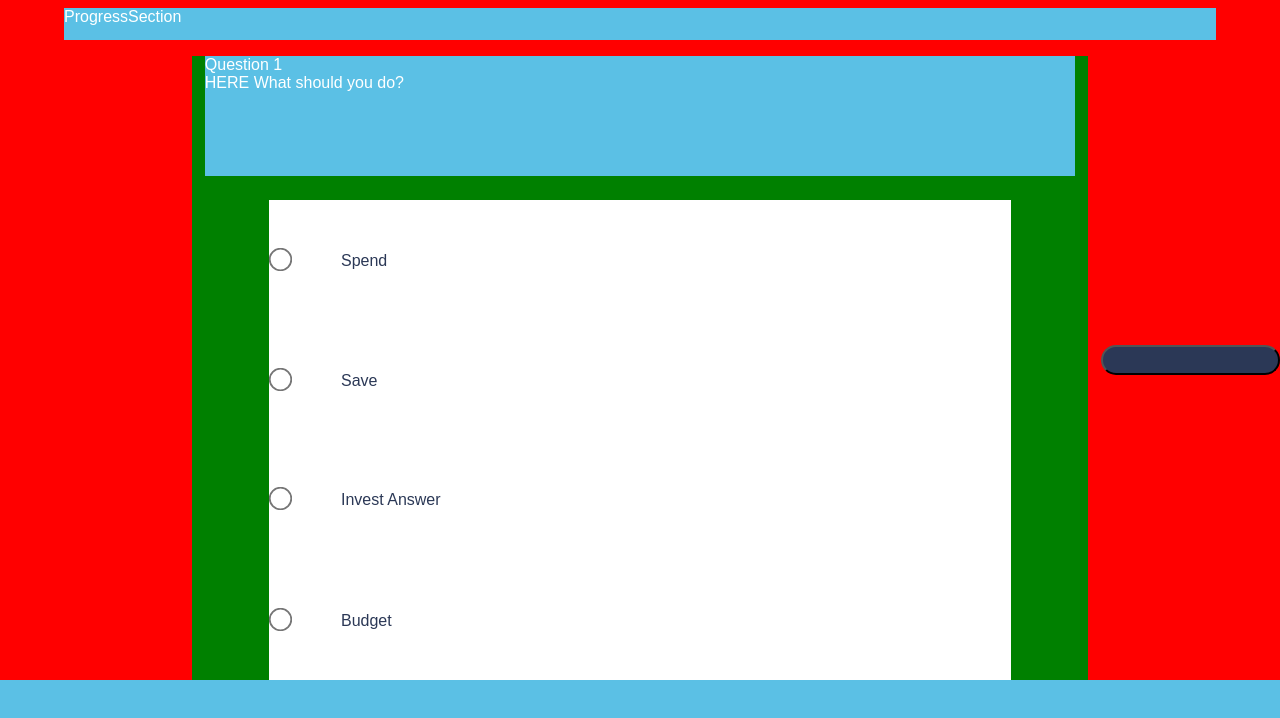
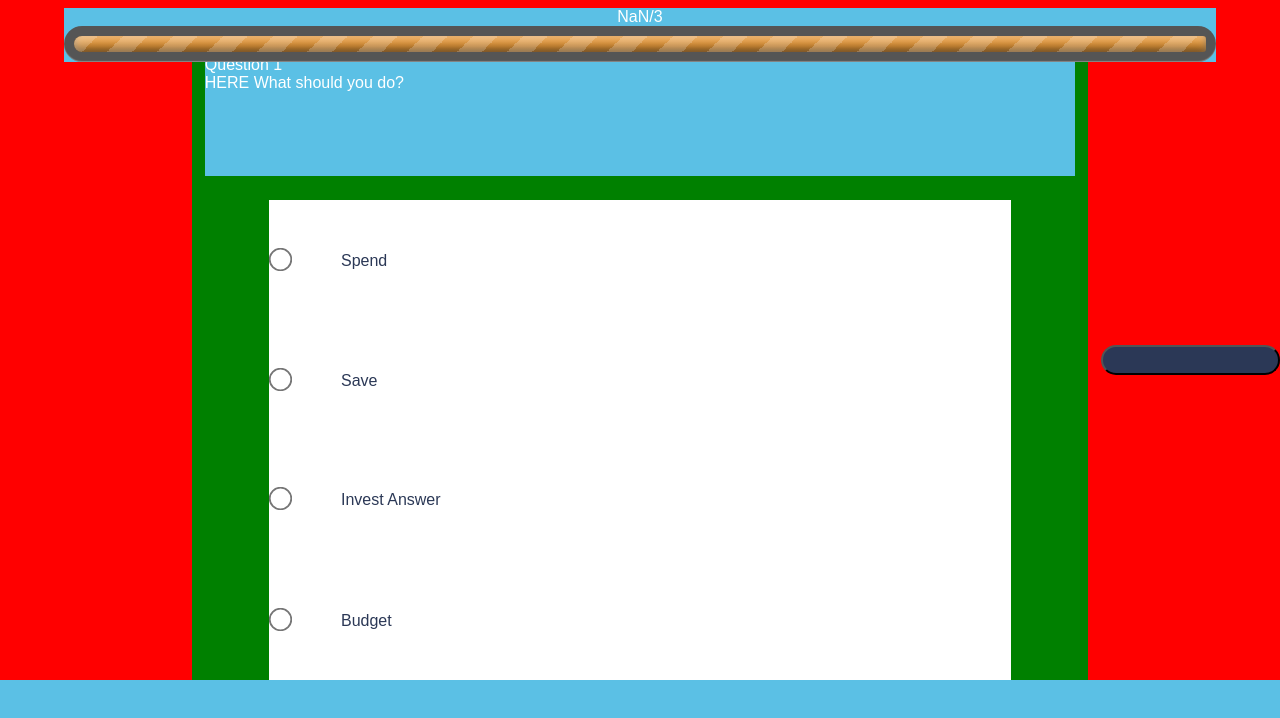
Before and after one commit to janusshanp/financial-wellness-app, a React (Create React App) app: page /quiz in a window 1280 px wide. Shown: the top 718 px of the page. Built offline with nearby package versions, Linux system fonts and the light colour scheme; the HTML template or start-up script is replaced by a standard one.

Commit message:
Shows total Questions to Child user and animated progress bar.

```diff
--- a/src/components/QuizComponents/ProgressSection/ProgressSection.css
+++ b/src/components/QuizComponents/ProgressSection/ProgressSection.css
@@ -0,0 +1,4 @@
+.quiz-progress-text{
+  font-weight: 400;
+  text-align: center;
+}
--- a/src/components/QuizComponents/ProgressSection/ProgressSection.jsx
+++ b/src/components/QuizComponents/ProgressSection/ProgressSection.jsx
@@ -1,8 +1,24 @@
-import './ProgressSection'
+import { useEffect } from 'react'
+import ProgressBar from '../ProgressBar/ProgressBar';
+import './ProgressSection.css'
 
-function ProgressSection() {
+function ProgressSection({numberOfQuestions, currentQuestion}) {
+
+
   return (
-    <div className="progress-section">ProgressSection</div>
+    <div className="progress-section">
+
+      <div className='quiz-progress-text'>
+
+        {`${currentQuestion+1}/${numberOfQuestions} `}
+      </div>
+      <ProgressBar
+      numberOfQuestions={numberOfQuestions}
+      currentQuestion={currentQuestion} />
+      </div>
+
+
+
   )
 }
 
--- a/src/pages/App/App.js
+++ b/src/pages/App/App.js
@@ -34,7 +34,7 @@ function App() {
     {
       question:"What is antiwork?",
       answers:['Not the move', 'Definitely the move', 'Move to a cheaper location', 'Move your body to the rythm'],
-      correctAnswer:'Invest',
+      correctAnswer:'Move to a cheaper location',
       explanation: 'just move your body'
     }]
 
```
